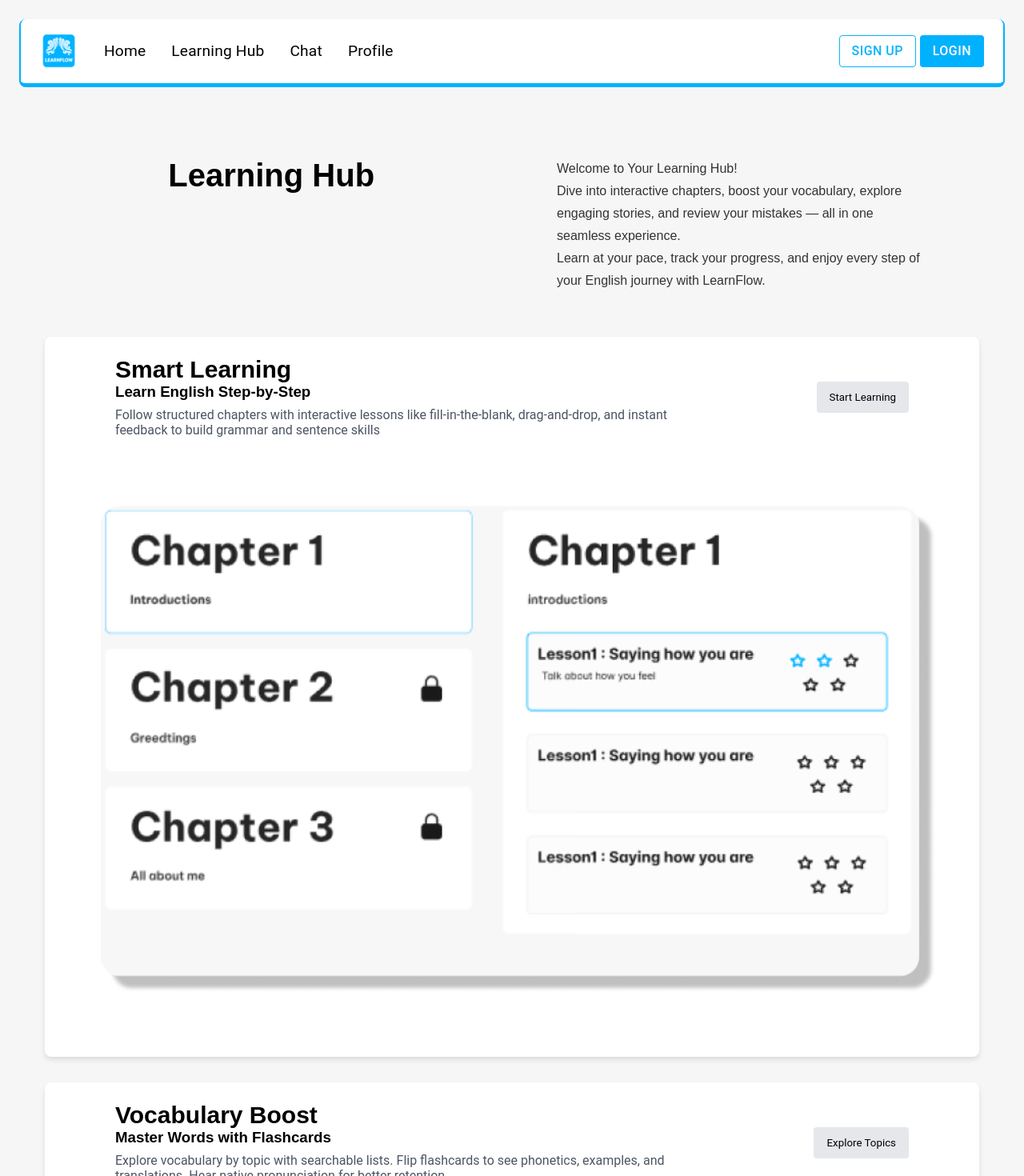
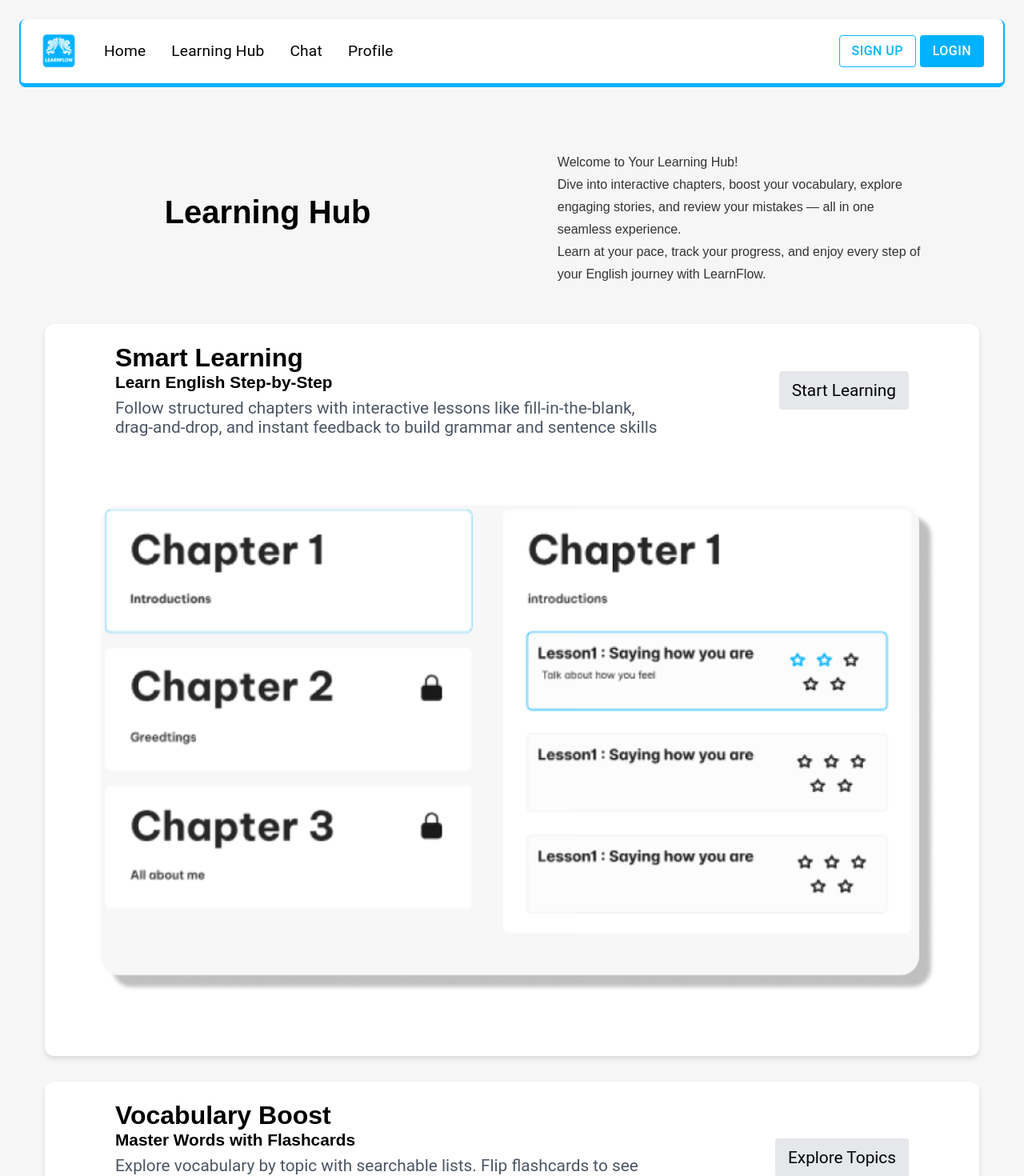
Before and after one commit to ArthurHoang15/LearnFlow-front-end-webapp, a React (Vite) app: page /learning-hub in a window 1280 px wide. Shown: the top 1470 px of the page at 80% size. Built offline with nearby package versions, Linux system fonts and the light colour scheme.

Commit message:
feat(ST-12): Minor CSS adjustment for each components in Learning Hub

```diff
--- a/src/components/FeatureHeader/FeatureHeader.css
+++ b/src/components/FeatureHeader/FeatureHeader.css
@@ -2,9 +2,9 @@
     width: 100%;
     max-width: 1440px;
     margin: 2rem auto;
-    padding: 1.5rem;
+    padding: 1rem;
     display: flex;
-    align-items: flex-start;
+    align-items: center;
     justify-content: space-between;
     font-family: poppins, sans-serif;
     color: black;
--- a/src/components/LearningModule/LearningModule.css
+++ b/src/components/LearningModule/LearningModule.css
@@ -3,7 +3,7 @@
     flex-direction: column;
     padding: 1.5rem;
     background-color: white;
-    border-radius: 0.5rem;
+    border-radius: 0.75rem;
     box-shadow: 0 4px 6px rgba(0, 0, 0, 0.1);
     align-items: center;
     margin: 2rem auto 0;
@@ -28,19 +28,21 @@
 }
 
 .title {
-    font-size: 1.875rem;
+    font-size: 2rem;
     font-weight: 700;
     word-wrap: break-word;
 }
 
 .subheader {
     word-wrap: break-word;
+    font-size: 1.3rem;
 }
 
 .description {
     color: #4b5563;
     margin-top: 0.5rem;
     font-family: 'Roboto', sans-serif;
+    font-size: 1.3rem;
     word-wrap: break-word;
     overflow-wrap: break-word;
 }
@@ -49,6 +51,7 @@
     background-color: #e5e7eb;
     color: black;
     font-family: 'Roboto', sans-serif;
+    font-size: 1.3rem;
     padding: 0.75rem 1rem;
     border-radius: 0.25rem;
     border: none;
@@ -69,5 +72,5 @@
     background-size: contain;
     background-position: center;
     background-repeat: no-repeat;
-    border-radius: 4px;
+    border-radius: 5px;
 }
--- a/src/pages/LearningHub/LearningHub.tsx
+++ b/src/pages/LearningHub/LearningHub.tsx
@@ -4,7 +4,6 @@ import { FeatureHeader } from '../../components/FeatureHeader/FeatureHeader';
 import { Chapters, Mistakes, Stories, Vocab } from '../../assets/images/index.ts';
 import moduleData from '../../mocks/data/learning-module-content.json';
 
-// Interface cho module data
 interface ModuleData {
   id: number;
   header: string;
@@ -17,7 +16,6 @@ interface ModuleData {
 export const LearningHub = () => {
   const [modules, setModules] = useState<ModuleData[]>([]);
 
-  // Object ánh xạ imageKey từ JSON sang URL thực tế
   const imageMap = {
     Chapters,
     Mistakes,
```
